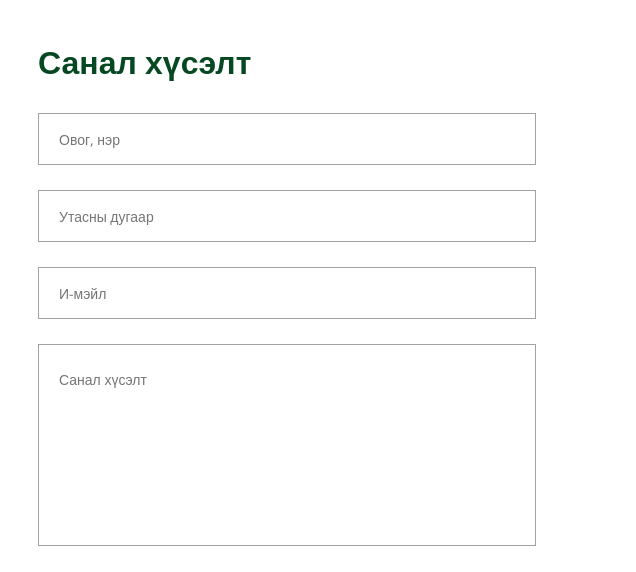
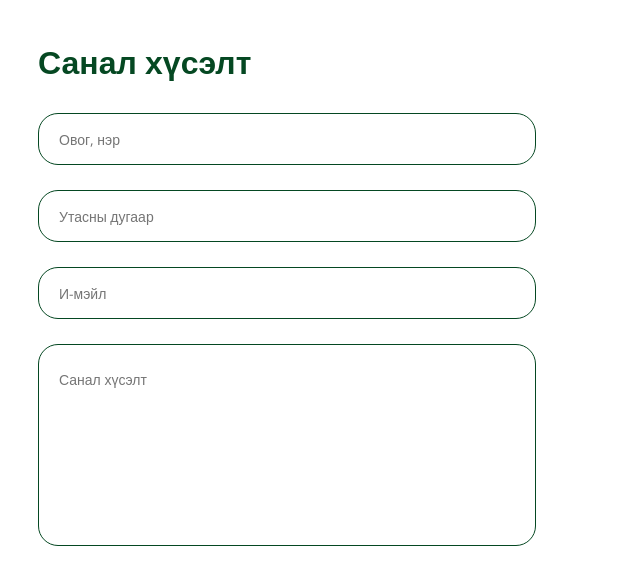
Before and after one commit to michidoma/ICSI301_STM, a plain HTML site: page src/html/contact.html in a window 1280 px wide. Shown: the part 237-809 px from the top of the page, 644-1280 px from the left. Drawn offline with nearby package versions, Linux system fonts and the light colour scheme.

Commit message:
contact style fix

```diff
--- a/src/css/contact.css
+++ b/src/css/contact.css
@@ -259,8 +259,8 @@ h2.sub-title {
 }
 input,
 textarea {
-	border: 1px solid var(--gray-light);
-	border-radius: 0px;
+	border: 1.5px solid var(--primary-green);
+	border-radius: 20px;
 	font-family: var(--font-family-main);
 	font-size: var(--font-size-main);
 	height: 30px;
```
